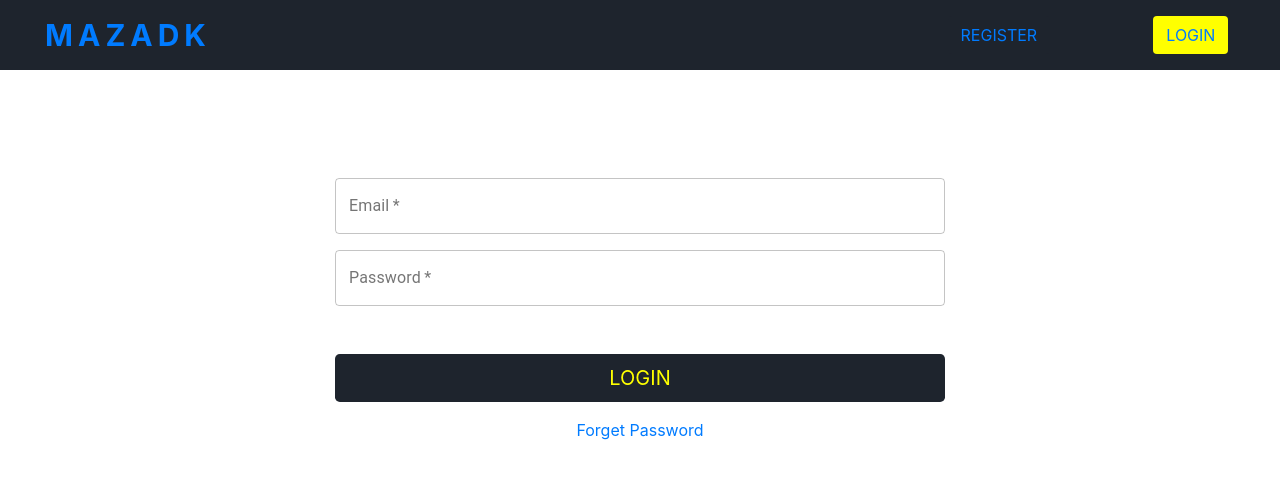
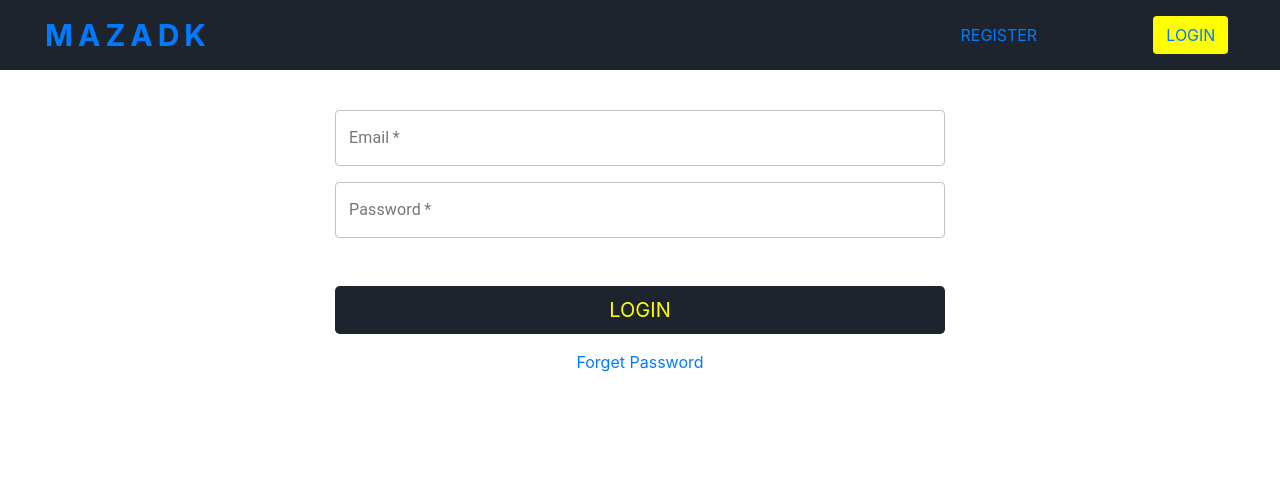
Before and after one commit to sirSayed98/mazadk-front, a Next.js app in the folder mazad/: page /Login in a window 1280 px wide. Shown: the top 478 px of the page. Built offline with nearby package versions, Linux system fonts and the light colour scheme.

Commit message:
fix a bug in login  design

```diff
--- a/mazad/components/login/LoginScreen.module.css
+++ b/mazad/components/login/LoginScreen.module.css
@@ -1,11 +1,7 @@
 .login_form {
-  position: relative;
+  display: flex;
+  justify-content: center;
   height: 100vh;
-}
-.login_form_container {
-  position: absolute;
-  left: 50%;
-  top: 30%;
-  transform: translate(-50%, -50%);
+  margin-top: 40px;
   text-align: center;
 }
```
